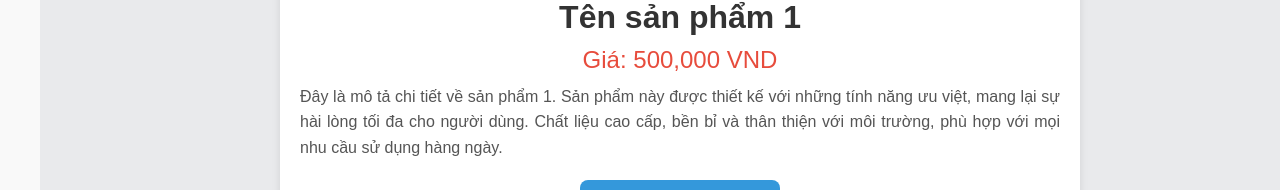
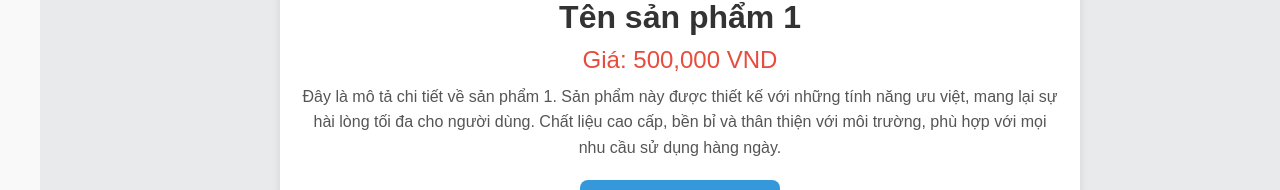
Before and after one commit to DinhHoangGia-pro/demo_react_221521, a React (Create React App) app: page /ProductDetail in a window 1280 px wide. Shown: the part 512-702 px from the top of the page. Built offline with nearby package versions, Linux system fonts and the light colour scheme.

Commit message:
Update layout.css

```diff
--- a/src/assets/css/layout.css
+++ b/src/assets/css/layout.css
@@ -25,9 +25,8 @@ body {
     font-size: 14px;
 }
 
- {
-    text-decoration: none;
-}
+
+
 a {
     color: #007bff;
     text-decoration: none;
@@ -780,3 +779,10 @@ body {
 .back-button:hover {
   background-color: #2980b9;
 }
+
+ /* Description styles */
+ .product-description {
+  font-size: 1rem;
+  color: #555;
+  text-align: center;
+}
```
